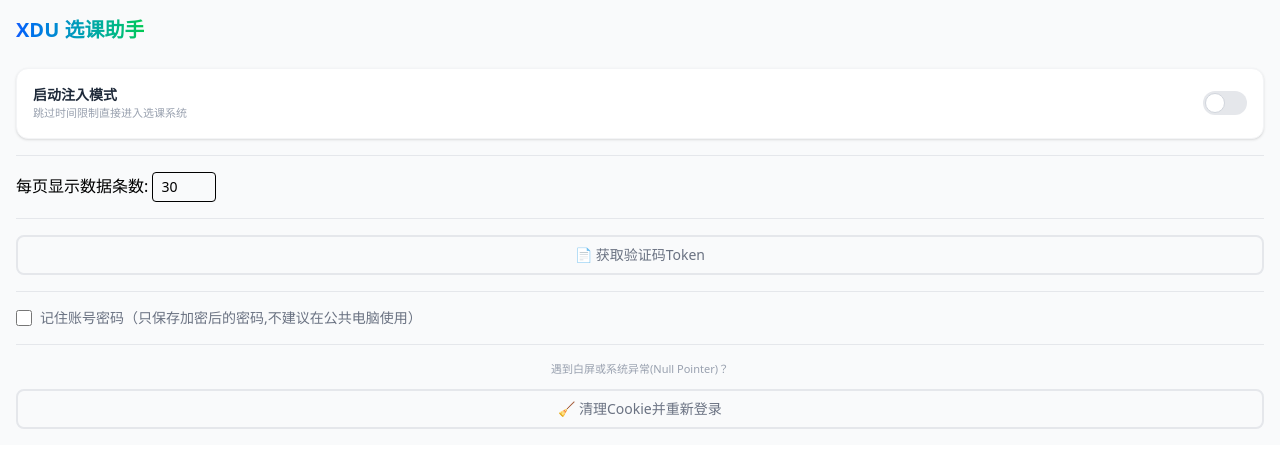
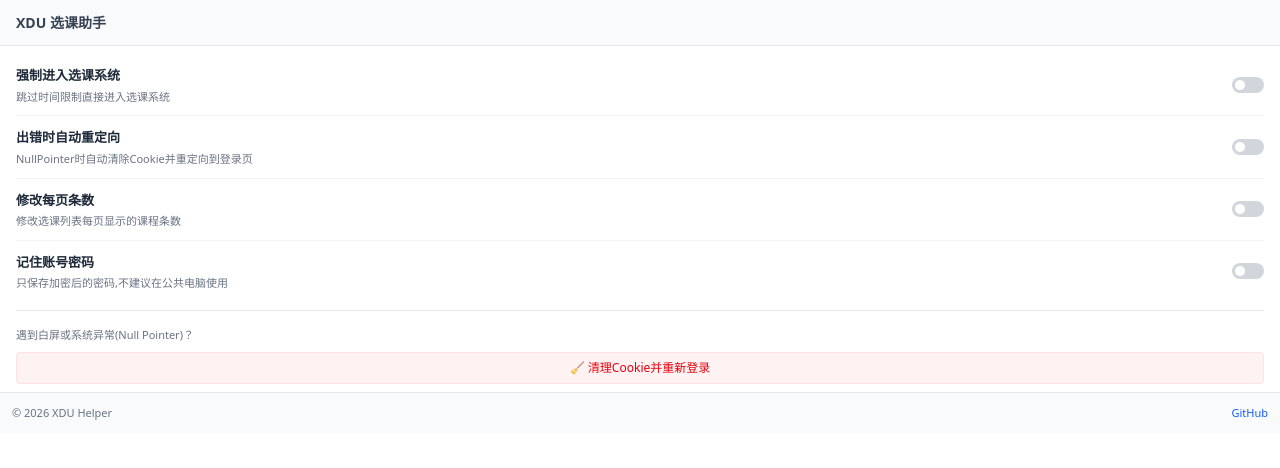
Before and after one commit to lvttt/xdu-course-helper, a Vue app: page / in a window 1280 px wide. Shown: the top 468 px of the page. Built offline with nearby package versions, Linux system fonts and the light colour scheme; no server answers.

Commit message:
Optimize ui

```diff
--- a/src/App.vue
+++ b/src/App.vue
@@ -1,126 +1,135 @@
 <template>
-  <div class="p-4 bg-gray-50 flex flex-col gap-4">
-    <header class="flex items-center justify-between mb-2">
-      <h1 class="text-xl font-extrabold bg-clip-text text-transparent bg-gradient-to-r from-blue-600 to-green-500">
-        XDU 选课助手
-      </h1>
+  <div class="bg-white flex flex-col font-sans text-gray-800">
+
+    <header class="px-4 py-3 border-b border-gray-200 bg-gray-50 flex items-center justify-between sticky top-0 z-10">
+      <div class="flex items-center gap-2">
+        <h1 class="text-[14px] font-bold text-gray-700">XDU 选课助手</h1>
+      </div>
     </header>
 
-    <div class="bg-white rounded-xl shadow-sm border border-gray-100 p-4 flex flex-col gap-3">
-      <div class="flex items-center justify-between">
-        <div>
-          <h2 class="text-sm font-bold text-gray-800">启动注入模式</h2>
-          <p class="text-[11px] text-gray-400">跳过时间限制直接进入选课系统</p>
-        </div>
-        <label class="relative inline-flex items-center cursor-pointer">
-          <input type="checkbox" v-model="extConfig.enableJumpXK" class="sr-only peer">
-          <div class="w-11 h-6 bg-gray-200 peer-focus:outline-none rounded-full peer peer-checked:after:translate-x-full peer-checked:after:border-white after:content-[''] after:absolute after:top-[2px] after:left-[2px] after:bg-white after:border-gray-300 after:border after:rounded-full after:h-5 after:w-5 after:transition-all peer-checked:bg-green-500"></div>
-        </label>
-      </div>
-
-      <div v-if="extConfig.enableJumpXK" class="bg-red-50 p-2 rounded text-[11px] text-red-600 flex gap-1">
-        <span>⚠️</span>
+    <div class="flex-1 overflow-y-auto px-4 py-2">
+      <div class="mb-2">
+        <SettingItem
+          title="强制进入选课系统"
+          description="跳过时间限制直接进入选课系统"
+        >
+          <template #action>
+            <ChromeSwitch v-model="extConfig.enableJumpXK" />
+          </template>
+          <template #warning v-if="extConfig.enableJumpXK">
+            <div class="bg-red-50 px-2 py-1.5 rounded text-[11px] text-red-600 flex items-start gap-1">
+              <span class="mt-[1px]">⚠️</span>
               <span>正常选课时间不建议开启。</span>
             </div>
+          </template>
+          <template #default v-if="extConfig.enableJumpXK">
+            <ChromeButton block variant="primary" :disabled="isPending" @click="handleForceEnter">
+              {{ isPending ? '正在连接...' : '🚀 立即进入选课系统' }}
+            </ChromeButton>
+          </template>
+        </SettingItem>
 
-      <button
-        @click="handleForceEnter"
-        v-if="extConfig.enableJumpXK"
-        :disabled="isPending"
-        class="group relative w-full py-3 overflow-hidden rounded-lg bg-green-500 text-white font-bold shadow-md transition-all hover:bg-green-600 active:scale-[0.98] disabled:bg-gray-300"
+        <SettingItem
+          title="出错时自动重定向"
+          description="NullPointer时自动清除Cookie并重定向到登录页"
         >
-        <span class="relative z-10 flex items-center justify-center gap-2">
-          {{ isPending ? '正在连接...' : '🚀 立即进入选课系统' }}
-        </span>
-      </button>
+          <template #action>
+            <ChromeSwitch v-model="extConfig.redirectOnError" />
+          </template>
+        </SettingItem>
+
+        <SettingItem
+          title="修改每页条数"
+          description="修改选课列表每页显示的课程条数"
+        >
+          <template #action>
+            <ChromeSwitch v-model="extConfig.enablePageSizeChange" />
+          </template>
+          <template #warning v-if="extConfig.enablePageSizeChange">
+            <div class="bg-yellow-50 px-2 py-1.5 rounded text-[11px] text-yellow-700 flex items-start gap-1">
+              <span class="mt-[1px]">⚠️</span>
+              <span>过大可能导致页面卡顿，建议不超过100。</span>
             </div>
-
-    <div class="mt-auto pt-4 border-t border-gray-200">
-      <div>
-        每页显示数据条数:
+          </template>
+          <template #default v-if="extConfig.enablePageSizeChange">
             <input
               type="number"
               v-model.number="extConfig.pageSize"
-          class="w-16 px-2 py-1 border rounded text-sm focus:ring-1 focus:ring-blue-300"
+              class="w-full px-2 py-1.5 text-[12px] border border-gray-300 rounded focus:outline-none focus:border-blue-500 focus:ring-1 focus:ring-blue-500"
               min="10" max="100"
+              placeholder="请输入条数"
             >
+          </template>
+        </SettingItem>
+
+        <SettingItem
+          title="记住账号密码"
+          description="只保存加密后的密码,不建议在公共电脑使用"
+        >
+          <template #action>
+            <ChromeSwitch v-model="extConfig.rememberMe" />
+          </template>
+          <template v-if="extConfig.rememberMe" #default>
+            <div class="bg-gray-50 border border-gray-200 rounded-md p-3 flex flex-col gap-2">
+              <h3 class="text-[12px] font-bold text-gray-700 mb-1">系统登录</h3>
+              <ChromeButton block variant="secondary" @click="handleGetVcodeToken">
+                📄 获取验证码
+              </ChromeButton>
+
+              <template v-if="vcodeToken">
+                <div class="flex items-center gap-2 mt-1">
+                  <img :src="vcodeUrl" alt="验证码" class="h-8 border border-gray-300 rounded bg-white shrink-0 cursor-pointer"
+                  @click="handleGetVcodeToken">
+                  <input
+                    type="text"
+                    placeholder="输入验证码"
+                    v-model="vcodeText"
+                    @keyup.enter="handleLogin"
+                    class="flex-1 w-0 px-2 py-1.5 text-[12px] border border-gray-300 rounded focus:outline-none focus:border-blue-500"
+                  >
+                </div>
+
+                <div class="flex gap-2 mt-1">
+                  <ChromeButton block variant="primary" @click="handleLogin">登录</ChromeButton>
+                  <ChromeButton block variant="primary" @click="handleAutoLogin">自动识别登录</ChromeButton>
+                </div>
+              </template>
+
+              <div v-if="loginResponse" class="mt-2 p-2 bg-blue-50 border border-blue-100 rounded text-[11px] text-blue-800 break-all">
+                <strong>响应:</strong> {{ loginResponse.data.msg }}
+              </div>
+            </div>
+          </template>
+        </SettingItem>
+      </div>
+
+      <div class="mt-2 pt-4 border-t border-gray-200">
+        <p class="text-[11px] text-gray-500 mb-2">遇到白屏或系统异常(Null Pointer)？</p>
+        <ChromeButton block variant="danger" @click="handleClearCookies">
+          🧹 清理Cookie并重新登录
+        </ChromeButton>
       </div>
     </div>
 
-    <!-- 获取验证码 -->
-    <div class="mt-auto pt-4 border-t border-gray-200">
-      <button
-        @click="handleGetVcodeToken"
-        class="w-full py-2 border-2 border-gray-200 text-gray-500 text-sm font-medium rounded-lg hover:bg-gray-100 hover:text-gray-700 transition-colors flex items-center justify-center gap-2"
-      >
-        📄 获取验证码Token
-      </button>
-      <div v-if="vcodeToken" class="mt-2 p-2 bg-gray-100 rounded text-sm text-gray-700 break-all">
-        <strong>验证码Token:</strong> {{ vcodeToken }}
-      </div>
-      <template v-if="vcodeToken">
-        <img
-          :src="vcodeUrl"
-          alt="验证码图片"
-          class="mt-2 border rounded"
-        >
-      </template>
-      <input
-        v-if="vcodeToken"
-        type="text"
-        placeholder="输入验证码文本"
-        v-model="vcodeText"
-        class="mt-2 w-full px-3 py-2 border rounded focus:ring-1 focus:ring-blue-300"
-      >
-      <button
-        v-if="vcodeToken"
-        @click="handleLogin"
-        class="mt-2 w-full py-2 bg-blue-500 text-white rounded hover:bg-blue-600 transition-colors"
-      >
-        登录
-      </button>
-
-      <button
-        v-if="vcodeToken"
-        @click="handleAutoLogin"
-        class="mt-2 w-full py-2 bg-blue-500 text-white rounded hover:bg-blue-600 transition-colors"
-      >
-        自动验证码登录
-      </button>
-      <div v-if="loginResponse" class="mt-2 p-2 bg-gray-100 rounded text-sm text-gray-700 break-all">
-        <strong>登录响应:</strong> {{ loginResponse.data.msg }}
-      </div>
-    </div>
-
-    <!-- 记住账号密码 -->
-    <div class="mt-auto pt-4 border-t border-gray-200">
-      <div class="flex items-center gap-2">
-        <input type="checkbox" id="remember" v-model="extConfig.rememberMe" class="w-4 h-4 text-blue-600 bg-gray-100 border-gray-300 rounded focus:ring-blue-500">
-        <label for="remember" class="text-sm text-gray-500">记住账号密码（只保存加密后的密码,不建议在公共电脑使用）</label>
-      </div>
-    </div>
-
-    <div class="mt-auto pt-4 border-t border-gray-200">
-      <div class="flex flex-col gap-2">
-        <p class="text-[11px] text-gray-400 text-center mb-1">遇到白屏或系统异常(Null Pointer)？</p>
-        <button
-          @click="handleClearCookies"
-          class="w-full py-2 border-2 border-gray-200 text-gray-500 text-sm font-medium rounded-lg hover:bg-gray-100 hover:text-gray-700 transition-colors flex items-center justify-center gap-2"
-        >
-          🧹 清理Cookie并重新登录
-        </button>
-      </div>
-    </div>
+    <footer class="p-3 bg-gray-50 border-t border-gray-200 text-center flex justify-between items-center text-[11px] text-gray-500">
+      <span>© 2026 XDU Helper</span>
+      <a href="https://github.com/lvttt/xdu-course-helper" target="_blank" class="text-blue-600 hover:underline">GitHub</a>
+    </footer>
   </div>
 </template>
 
 <script setup>
 import { computed, onMounted, ref, watch } from 'vue'
+import ChromeSwitch from './ui/ChromeSwitch.vue'
+import SettingItem from './ui/SettingItem.vue'
+import ChromeButton from './ui/ChromeButton.vue'
 
 const extConfig = ref({
   enableJumpXK: false,
   pageSize: 30,
-  rememberMe: false
+  rememberMe: false,
+  redirectOnError: false,
+  enablePageSizeChange: false
 });
 
 const bridge = {
@@ -184,19 +193,32 @@
 
 const vcodeText = ref('');
 const loginResponse = ref(null);
+const handleLoginResponse = (response) => {
+  console.log("登录响应:", response);
+  loginResponse.value = response;
+
+  if (response && response.data && response.data.code === "3") {
+    // 验证码不正确
+    handleGetVcodeToken();
+    return;
+  }
+
+  setTimeout(() => {
+    loginResponse.value = null;
+    vcodeToken.value = '';
+    vcodeText.value = '';
+  }, 10000);
+};
 const handleLogin = async () => {
   if (!vcodeToken.value || !vcodeText.value) {
-    alert("请先获取验证码Token并输入验证码文本");
     return;
   }
   const response = await bridge.sendToMain('LOGIN_WITH_VCODE', {
     vcodeToken: vcodeToken.value,
     vcode: vcodeText.value
   });
-  console.log("登录响应:", response);
-  loginResponse.value = response;
+  handleLoginResponse(response);
 };
-
 const handleAutoLogin = async () => {
   const getVcodeTokenRes = await handleGetVcodeToken();
   if (!getVcodeTokenRes) {
@@ -209,8 +231,7 @@
     vcodeToken: vcodeToken.value,
     vcode: vcode
   });
-  console.log("自动登录响应:", response);
-  loginResponse.value = response;
+  handleLoginResponse(response);
 };
 
 onMounted(async () => {
@@ -226,5 +247,13 @@
   watch(() => extConfig.value.pageSize, (newPageSize) => {
     bridge.sendToMain('UPDATE_PAGE_SIZE', newPageSize);
   });
+
+  watch(() => extConfig.value.rememberMe, (newRememberMe) => {
+    if (!newRememberMe) {
+      vcodeToken.value = '';
+      vcodeText.value = '';
+      loginResponse.value = null;
+    }
+  });
 });
 </script>
--- /dev/null
+++ b/src/ui/ChromeButton.vue
@@ -0,0 +1,24 @@
+<template>
+  <button
+    @click="$emit('click')"
+    :disabled="disabled"
+    :class="[
+      'px-3 py-1.5 text-[12px] font-medium rounded transition-colors flex items-center justify-center gap-1.5 cursor-pointer',
+      block ? 'w-full' : '',
+      variant === 'primary' ? 'bg-blue-600 text-white hover:bg-blue-700 disabled:bg-blue-300 disabled:cursor-not-allowed' : '',
+      variant === 'secondary' ? 'bg-gray-100 text-gray-700 hover:bg-gray-200 disabled:bg-gray-50 border border-gray-200' : '',
+      variant === 'danger' ? 'bg-red-50 text-red-600 hover:bg-red-100 border border-red-100' : ''
+    ]"
+  >
+    <slot></slot>
+  </button>
+</template>
+
+<script setup>
+defineProps({
+  variant: { type: String, default: 'primary' }, // primary, secondary, danger
+  disabled: { type: Boolean, default: false },
+  block: { type: Boolean, default: false }
+});
+defineEmits(['click']);
+</script>
--- /dev/null
+++ b/src/ui/ChromeSwitch.vue
@@ -0,0 +1,21 @@
+<template>
+  <label class="relative inline-flex items-center cursor-pointer">
+    <input
+      type="checkbox"
+      :checked="modelValue"
+      @change="$emit('update:modelValue', $event.target.checked)"
+      class="sr-only peer"
+    >
+    <div class="w-8 h-4 bg-gray-300 peer-focus:outline-none rounded-full peer peer-checked:after:translate-x-4 peer-checked:after:border-white after:content-[''] after:absolute after:top-[2px] after:left-[2px] after:bg-white after:border-gray-300 after:border after:rounded-full after:h-3 after:w-3 after:transition-all peer-checked:bg-blue-600"></div>
+  </label>
+</template>
+
+<script setup>
+defineProps({
+  modelValue: {
+    type: Boolean,
+    default: false
+  }
+});
+defineEmits(['update:modelValue']);
+</script>
--- /dev/null
+++ b/src/ui/SettingItem.vue
@@ -0,0 +1,30 @@
+<template>
+  <div class="py-3 border-b border-gray-100 last:border-0 flex flex-col gap-2">
+    <div class="flex items-center justify-between">
+      <div class="pr-4">
+        <h2 class="text-[13px] font-semibold text-gray-800">{{ title }}</h2>
+        <p v-if="description" class="text-[11px] text-gray-500 leading-tight mt-1">
+          {{ description }}
+        </p>
+      </div>
+      <div class="shrink-0 flex items-center">
+        <slot name="action"></slot>
+      </div>
+    </div>
+
+    <div v-if="$slots.warning" class="mt-1">
+      <slot name="warning"></slot>
+    </div>
+
+    <div v-if="$slots.default" class="mt-1">
+      <slot></slot>
+    </div>
+  </div>
+</template>
+
+<script setup>
+defineProps({
+  title: String,
+  description: String
+});
+</script>
```
Lines whose indentation alone changed are shown as unchanged.
